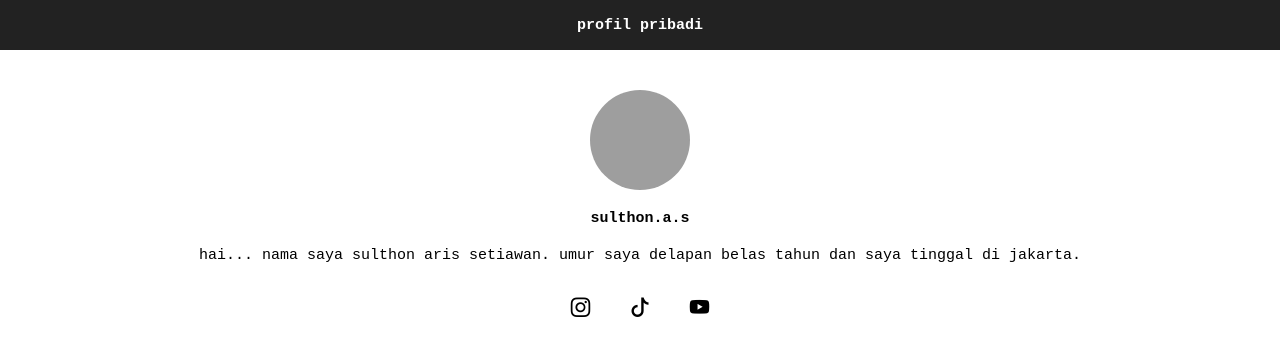
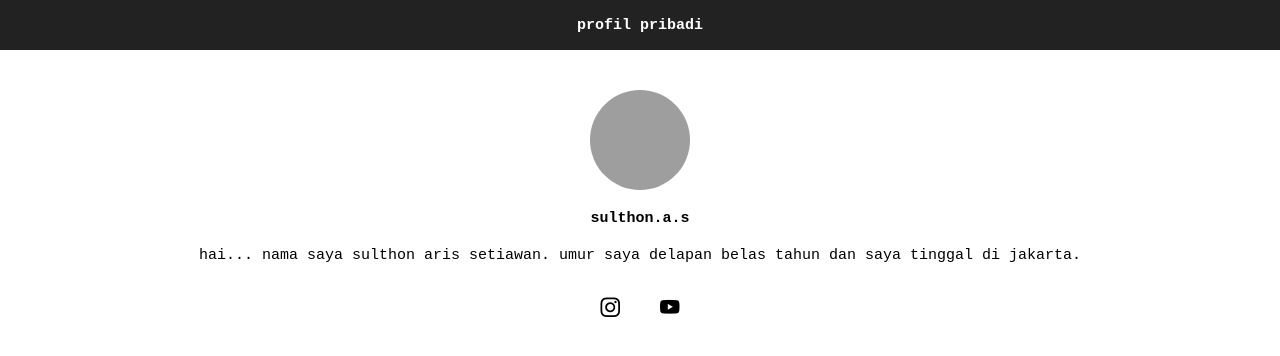
Before and after one commit to sulthonas/sulthonas.github.io, a plain HTML site: page index.html in a window 1280 px wide. Drawn offline with nearby package versions, Linux system fonts and the light colour scheme; grey boxes are pictures that could not be loaded.

Commit message:
index.html

```diff
--- a/index.html
+++ b/index.html
@@ -18,7 +18,6 @@
 
    <div class="social-media">
       <a href="https://instagram.com/sulthon.a.s?igshid=ZDdkNTZiNTM=" class="bi bi-instagram"></a>
-      <a href="https://www.tiktok.com/@sulthonas" class="bi bi-tiktok"></a>
       <a href="https://youtube.com/@sulthonas" class="bi bi-youtube"></a>
    </div>
 </body>
```
